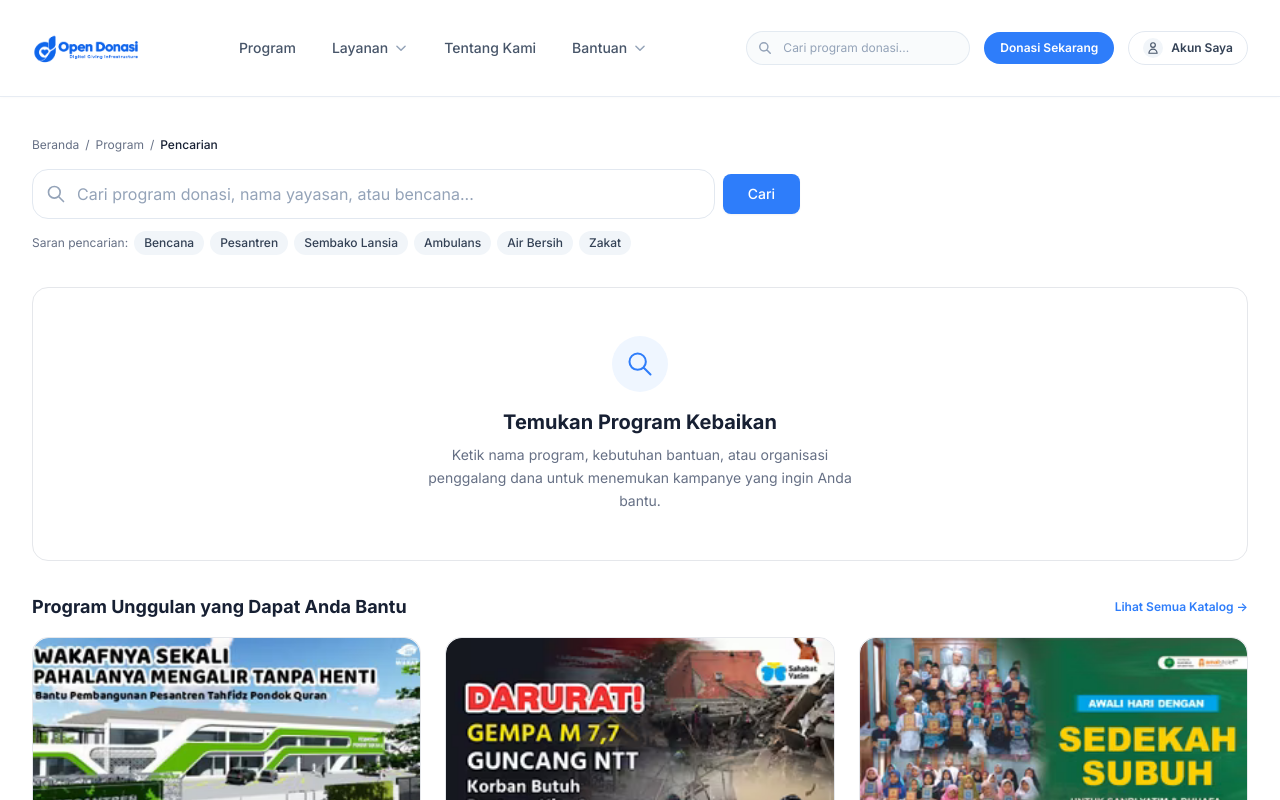
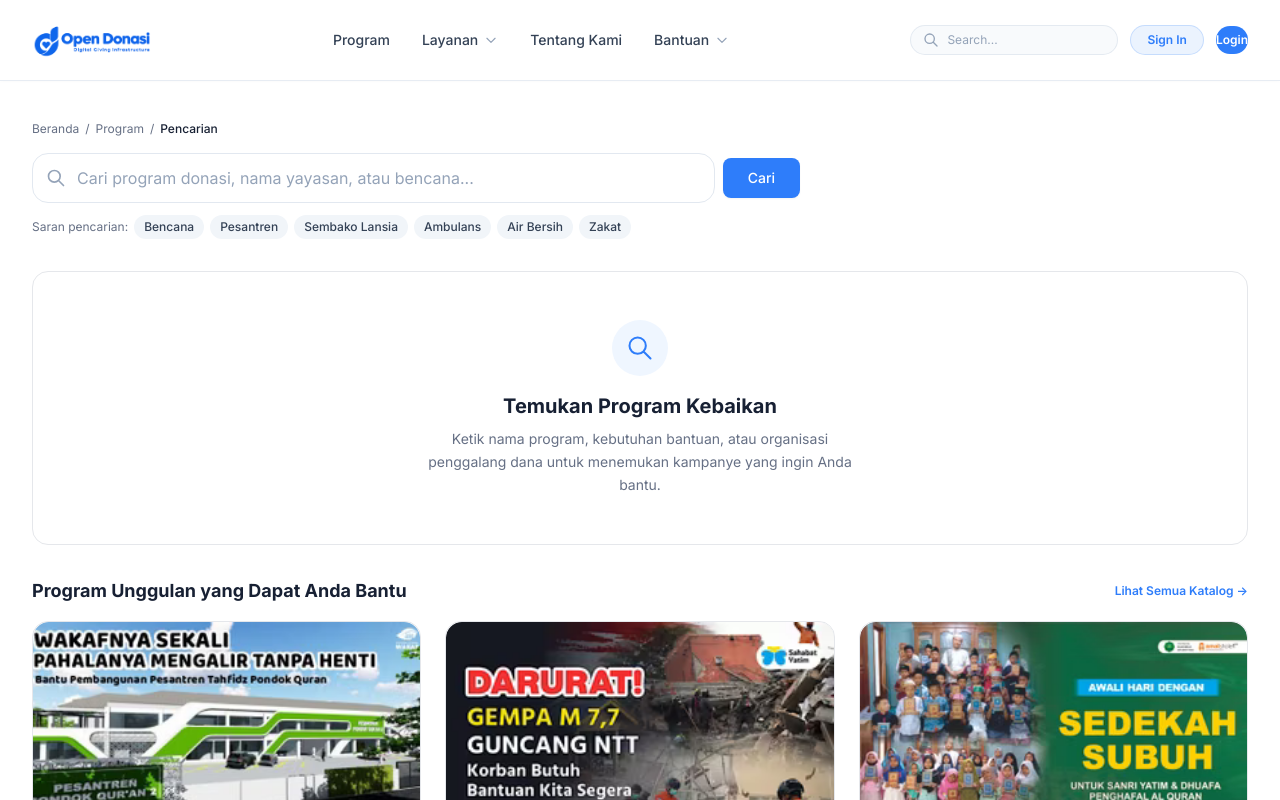
Before and after one commit to inzhagii/opendonasi, a React (Vite) app: page /search in a window 1280 px wide. Shown: the top 800 px of the page. Built offline with nearby package versions, Linux system fonts and the light colour scheme.

Commit message:
feat(home): sesuaikan navbar expandable search, hero carousel, dan quick action sesuai referensi visual

```diff
--- a/src/components/layout/Header.jsx
+++ b/src/components/layout/Header.jsx
@@ -1,4 +1,5 @@
-import { useState } from 'react';
+// Komponen Header/Navbar OpenDonasi dengan tata letak modern, full search bar expandable, dan responsif.
+import { useState, useRef, useEffect } from 'react';
 import { Link, useNavigate, useLocation } from 'react-router-dom';
 import logoImg from '../../assets/logo/logo.png';
 import { useClickOutside } from '../../hooks/useClickOutside';
@@ -6,7 +7,9 @@ import { Container } from '../ui/Container';
 
 export function Header() {
   const [searchQuery, setSearchQuery] = useState('');
+  const [isFullSearch, setIsFullSearch] = useState(false);
   const [openPopover, setOpenPopover] = useState(null); // 'layanan' | 'bantuan' | null
+  const fullSearchInputRef = useRef(null);
   const navigate = useNavigate();
   const location = useLocation();
 
@@ -18,51 +21,123 @@ export function Header() {
     if (openPopover === 'bantuan') setOpenPopover(null);
   }, openPopover === 'bantuan');
 
+  // Auto focus input ketika full search aktif
+  useEffect(() => {
+    if (isFullSearch && fullSearchInputRef.current) {
+      fullSearchInputRef.current.focus();
+    }
+  }, [isFullSearch]);
+
+  // Tutup full search & popover saat berpindah rute
+  const [prevPath, setPrevPath] = useState(location.pathname);
+  if (prevPath !== location.pathname) {
+    setPrevPath(location.pathname);
+    setIsFullSearch(false);
+    setOpenPopover(null);
+  }
+
+  // Handle submit pencarian
   const handleSearchSubmit = (e) => {
     e.preventDefault();
     if (searchQuery.trim()) {
       navigate(`/search?q=${encodeURIComponent(searchQuery.trim())}`);
-      setSearchQuery('');
+      setIsFullSearch(false);
+    }
+  };
+
+  // Tutup pencarian dengan tombol Escape
+  const handleKeyDown = (e) => {
+    if (e.key === 'Escape') {
+      setIsFullSearch(false);
     }
   };
 
   const closePopovers = () => setOpenPopover(null);
-
   const isActive = (path) => location.pathname === path;
 
   return (
-    <header className="sticky top-0 z-40 bg-white/95 backdrop-blur-md border-b border-slate-200/80 shadow-[0_1px_3px_0_rgba(0,0,0,0.02)] transition-colors">
+    <header className="sticky top-0 z-40 bg-white/95 backdrop-blur-md border-b border-slate-200/80 shadow-[0_1px_3px_0_rgba(0,0,0,0.02)] transition-all duration-200">
+      {/* ========================================================================= */}
+      {/* 1. KONDISI FULL SEARCH MODE (MENGGANTIKAN SELURUH NAVBAR SECARA PENUH)   */}
+      {/* ========================================================================= */}
+      {isFullSearch ? (
+        <div className="w-full bg-white animate-in fade-in duration-150">
+          <Container className="h-20 flex items-center justify-between gap-3 sm:gap-4">
+            <form onSubmit={handleSearchSubmit} className="flex-1 flex items-center gap-3">
+              {/* Ikon Pencarian */}
+              <div className="shrink-0 text-primary pl-1 sm:pl-2">
+                <svg className="w-5 h-5 sm:w-6 sm:h-6" fill="none" viewBox="0 0 24 24" stroke="currentColor" strokeWidth={2}>
+                  <path strokeLinecap="round" strokeLinejoin="round" d="M21 21l-6-6m2-5a7 7 0 11-14 0 7 7 0 0114 0z" />
+                </svg>
+              </div>
+
+              {/* Input Full Width */}
+              <input
+                ref={fullSearchInputRef}
+                type="text"
+                value={searchQuery}
+                onChange={(e) => setSearchQuery(e.target.value)}
+                onKeyDown={handleKeyDown}
+                placeholder="Cari program kebaikan, zakat, bencana, yayasan..."
+                className="w-full text-sm sm:text-base text-slate-800 placeholder:text-slate-400 bg-transparent focus:outline-none py-2"
+                aria-label="Pencarian program donasi penuh"
+              />
+
+              {/* Tombol Aksi Cari */}
+              <button
+                type="submit"
+                className="shrink-0 px-4 sm:px-5 py-2 text-xs sm:text-sm font-semibold text-white bg-primary hover:bg-primary-hover rounded-full shadow-xs transition-all active:scale-95"
+              >
+                Cari
+              </button>
+            </form>
+
+            {/* Tombol Tutup / Close Full Search */}
+            <button
+              type="button"
+              onClick={() => setIsFullSearch(false)}
+              className="shrink-0 p-2 text-slate-400 hover:text-slate-700 hover:bg-slate-100 rounded-full transition-colors"
+              aria-label="Tutup pencarian"
+            >
+              <svg className="w-5 h-5" fill="none" viewBox="0 0 24 24" stroke="currentColor" strokeWidth={2}>
+                <path strokeLinecap="round" strokeLinejoin="round" d="M6 18L18 6M6 6l12 12" />
+              </svg>
+            </button>
+          </Container>
+        </div>
+      ) : (
+        /* ========================================================================= */
+        /* 2. KONDISI NAVBAR NORMAL (SESUAI GAMBAR REFERENSI PO)                     */
+        /* ========================================================================= */
+        <>
           {/* ===== HEADER DESKTOP (md:block) ===== */}
           <div className="hidden md:block">
-        <Container className="h-22 lg:h-24 flex items-center justify-between gap-6 lg:gap-8">
-          {/* Sisi Kiri: Logo Brand & Divider */}
-          <div className="flex items-center gap-3 shrink-0">
+            <Container className="h-20 lg:h-22 flex items-center justify-between gap-6 lg:gap-8">
+              {/* Sisi Kiri: Logo Brand OpenDonasi */}
+              <div className="flex items-center shrink-0">
                 <Link
                   to="/"
                   onClick={closePopovers}
                   className="flex items-center focus-visible:outline-none focus-visible:ring-2 focus-visible:ring-primary rounded-lg transition-transform hover:opacity-95"
                   aria-label="Kembali ke Beranda OpenDonasi"
                 >
-              <img src={logoImg} alt="OpenDonasi Logo" className="h-9 w-auto object-contain" />
+                  <img src={logoImg} alt="OpenDonasi Logo" className="h-9 lg:h-10 w-auto object-contain" />
                 </Link>
               </div>
 
-          {/* Sisi Tengah: Menu Navigasi Terstruktur */}
-          <nav className="flex items-center gap-1.5 lg:gap-2 text-sm font-medium" aria-label="Navigasi Utama">
+              {/* Sisi Tengah: Menu Navigasi (Program, Layanan, Tentang Kami, Bantuan) */}
+              <nav className="flex items-center gap-1 lg:gap-2 text-sm font-medium" aria-label="Navigasi Utama">
                 {/* Menu Program */}
                 <Link
                   to="/program"
                   onClick={closePopovers}
-              className={`relative px-3.5 py-2 rounded-lg text-[14px] transition-all duration-150 ${
+                  className={`px-3 py-1.5 rounded-lg text-[14px] transition-all duration-150 ${
                     isActive('/program')
-                  ? 'text-primary font-semibold bg-primary/8 shadow-2xs'
-                  : 'text-slate-600 hover:text-primary hover:bg-slate-50'
+                      ? 'text-primary font-semibold'
+                      : 'text-slate-700 hover:text-primary hover:bg-slate-50'
                   }`}
                 >
                   Program
-              {isActive('/program') && (
-                <span className="absolute bottom-0 left-1/2 -translate-x-1/2 w-4 h-0.5 bg-primary rounded-full" />
-              )}
                 </Link>
 
                 {/* Menu Layanan (Popover Interaktif) */}
@@ -72,10 +147,10 @@ export function Header() {
                     onClick={() => setOpenPopover(openPopover === 'layanan' ? null : 'layanan')}
                     aria-expanded={openPopover === 'layanan'}
                     aria-haspopup="true"
-                className={`flex items-center gap-1.5 px-3.5 py-2 rounded-lg text-[14px] transition-all duration-150 focus-visible:outline-none focus-visible:ring-2 focus-visible:ring-primary ${
+                    className={`flex items-center gap-1.5 px-3 py-1.5 rounded-lg text-[14px] transition-all duration-150 focus-visible:outline-none focus-visible:ring-2 focus-visible:ring-primary ${
                       openPopover === 'layanan' || ['/zakat', '/infaq', '/sedekah', '/wakaf'].includes(location.pathname)
-                    ? 'text-primary font-semibold bg-primary/8 shadow-2xs'
-                    : 'text-slate-600 hover:text-primary hover:bg-slate-50'
+                        ? 'text-primary font-semibold'
+                        : 'text-slate-700 hover:text-primary hover:bg-slate-50'
                     }`}
                   >
                     <span>Layanan</span>
@@ -86,7 +161,7 @@ export function Header() {
                       fill="none"
                       viewBox="0 0 24 24"
                       stroke="currentColor"
-                  strokeWidth={2.5}
+                      strokeWidth={2}
                     >
                       <path strokeLinecap="round" strokeLinejoin="round" d="M19 9l-7 7-7-7" />
                     </svg>
@@ -151,7 +226,7 @@ export function Header() {
                         </div>
                         <div>
                           <div className="font-semibold text-slate-900 text-sm group-hover:text-primary transition-colors">Sedekah</div>
-                      <p className="text-xs text-slate-500 leading-snug mt-0.5">Bantuan paket pangan & santunan rutin harian</p>
+                          <p className="text-xs text-slate-500 leading-snug mt-0.5">Bantuan paket pangan & santunan santri yatim</p>
                         </div>
                       </Link>
 
@@ -179,16 +254,13 @@ export function Header() {
                 <Link
                   to="/tentang"
                   onClick={closePopovers}
-              className={`relative px-3.5 py-2 rounded-lg text-[14px] transition-all duration-150 ${
+                  className={`px-3 py-1.5 rounded-lg text-[14px] transition-all duration-150 ${
                     isActive('/tentang')
-                  ? 'text-primary font-semibold bg-primary/8 shadow-2xs'
-                  : 'text-slate-600 hover:text-primary hover:bg-slate-50'
+                      ? 'text-primary font-semibold'
+                      : 'text-slate-700 hover:text-primary hover:bg-slate-50'
                   }`}
                 >
                   Tentang Kami
-              {isActive('/tentang') && (
-                <span className="absolute bottom-0 left-1/2 -translate-x-1/2 w-4 h-0.5 bg-primary rounded-full" />
-              )}
                 </Link>
 
                 {/* Menu Bantuan (Popover) */}
@@ -198,10 +270,10 @@ export function Header() {
                     onClick={() => setOpenPopover(openPopover === 'bantuan' ? null : 'bantuan')}
                     aria-expanded={openPopover === 'bantuan'}
                     aria-haspopup="true"
-                className={`flex items-center gap-1.5 px-3.5 py-2 rounded-lg text-[14px] transition-all duration-150 focus-visible:outline-none focus-visible:ring-2 focus-visible:ring-primary ${
+                    className={`flex items-center gap-1.5 px-3 py-1.5 rounded-lg text-[14px] transition-all duration-150 focus-visible:outline-none focus-visible:ring-2 focus-visible:ring-primary ${
                       openPopover === 'bantuan' || ['/faq', '/kontak'].includes(location.pathname)
-                    ? 'text-primary font-semibold bg-primary/8 shadow-2xs'
-                    : 'text-slate-600 hover:text-primary hover:bg-slate-50'
+                        ? 'text-primary font-semibold'
+                        : 'text-slate-700 hover:text-primary hover:bg-slate-50'
                     }`}
                   >
                     <span>Bantuan</span>
@@ -212,7 +284,7 @@ export function Header() {
                       fill="none"
                       viewBox="0 0 24 24"
                       stroke="currentColor"
-                  strokeWidth={2.5}
+                      strokeWidth={2}
                     >
                       <path strokeLinecap="round" strokeLinejoin="round" d="M19 9l-7 7-7-7" />
                     </svg>
@@ -261,50 +333,44 @@ export function Header() {
                 </div>
               </nav>
 
-          {/* Sisi Kanan: Pencarian Modern & Tombol Aksi */}
-          <div className="flex items-center gap-3.5 shrink-0">
-            {/* Input Pencarian Berdesain Pill */}
-            <form onSubmit={handleSearchSubmit} className="relative w-44 lg:w-56 group">
-              <input
-                type="text"
-                value={searchQuery}
-                onChange={(e) => setSearchQuery(e.target.value)}
-                placeholder="Cari program donasi..."
-                className="w-full pl-9 pr-3 py-2 text-xs rounded-full border border-slate-200/90 bg-slate-50/80 hover:bg-slate-50 focus:bg-white focus:outline-none focus:ring-3 focus:ring-primary/15 focus:border-primary transition-all placeholder:text-slate-400 font-normal"
-              />
-              <button
-                type="submit"
-                aria-label="Cari"
-                className="absolute inset-y-0 left-0 pl-3 flex items-center text-slate-400 group-hover:text-primary transition-colors"
+              {/* Sisi Kanan: Search Input Pill & Tombol Sign In / Login */}
+              <div className="flex items-center gap-3 shrink-0">
+                {/* Search Bar Pill (Klik untuk membuka Full Search Mode) */}
+                <div
+                  onClick={() => setIsFullSearch(true)}
+                  className="cursor-pointer relative w-44 lg:w-52 flex items-center bg-slate-50/90 hover:bg-slate-100/90 border border-slate-200/90 rounded-full px-3 py-1.5 transition-all text-xs text-slate-400 group"
+                  role="button"
+                  tabIndex={0}
+                  onKeyDown={(e) => {
+                    if (e.key === 'Enter' || e.key === ' ') {
+                      setIsFullSearch(true);
+                    }
+                  }}
+                  aria-label="Buka pencarian penuh"
                 >
-                <svg className="w-3.5 h-3.5" fill="none" viewBox="0 0 24 24" stroke="currentColor" strokeWidth={2.5}>
+                  <svg className="w-4 h-4 text-slate-400 group-hover:text-primary transition-colors mr-2 shrink-0" fill="none" viewBox="0 0 24 24" stroke="currentColor" strokeWidth={2}>
                     <path strokeLinecap="round" strokeLinejoin="round" d="M21 21l-6-6m2-5a7 7 0 11-14 0 7 7 0 0114 0z" />
                   </svg>
-              </button>
-            </form>
+                  <span className="truncate">{searchQuery ? searchQuery : 'Search...'}</span>
+                </div>
 
-            {/* Tombol Donasi Cepat */}
-            <Link to="/program" onClick={closePopovers} className="hidden xl:inline-block">
+                {/* Tombol Sign In (Rounded-Full Pill, Soft Blue Background & Border, Blue Text) */}
+                <Link to="/profil" onClick={closePopovers}>
                   <button
                     type="button"
-                className="px-4 py-2 text-xs font-semibold text-white bg-primary hover:bg-primary-hover rounded-full shadow-xs hover:shadow transition-all focus:outline-none focus-visible:ring-2 focus-visible:ring-primary active:scale-[0.98]"
+                    className="px-4 py-1.5 text-xs font-semibold text-primary bg-[#EBF3FE] hover:bg-primary/15 border border-primary/20 rounded-full transition-all focus:outline-none focus-visible:ring-2 focus-visible:ring-primary active:scale-95"
                   >
-                Donasi Sekarang
+                    Sign In
                   </button>
                 </Link>
 
-            {/* Tombol Akun / Profil */}
-            <Link to="/profil" onClick={closePopovers} className="shrink-0">
+                {/* Tombol Login (Rounded-Full Pill, Solid Primary Blue Background, White Text) */}
+                <Link to="/profil" onClick={closePopovers}>
                   <button
                     type="button"
-                className="flex items-center gap-2 px-3.5 py-1.5 rounded-full border border-slate-200 hover:border-primary/40 bg-white hover:bg-primary/5 text-slate-700 hover:text-primary transition-all text-xs font-semibold focus:outline-none focus-visible:ring-2 focus-visible:ring-primary"
+                    className="px-4.5 py-1.5 text-xs font-semibold text-white bg-primary hover:bg-primary-hover rounded-full shadow-2xs hover:shadow-xs transition-all focus:outline-none focus-visible:ring-2 focus-visible:ring-primary active:scale-95"
                   >
-                <span className="w-5 h-5 rounded-full bg-slate-100 text-slate-600 flex items-center justify-center">
-                  <svg className="w-3.5 h-3.5" fill="none" viewBox="0 0 24 24" stroke="currentColor" strokeWidth={2}>
-                    <path strokeLinecap="round" strokeLinejoin="round" d="M16 7a4 4 0 11-8 0 4 4 0 018 0zM12 14a7 7 0 00-7 7h14a7 7 0 00-7-7z" />
-                  </svg>
-                </span>
-                <span>Akun Saya</span>
+                    Login
                   </button>
                 </Link>
               </div>
@@ -313,33 +379,30 @@ export function Header() {
 
           {/* ===== HEADER MOBILE RINGKAS (md:hidden) ===== */}
           <div className="block md:hidden px-4 py-3">
-        <div className="flex items-center gap-3">
+            <div className="flex items-center justify-between gap-3">
               {/* Logo Mobile */}
               <Link to="/" onClick={closePopovers} className="shrink-0 flex items-center" aria-label="Kembali ke Beranda OpenDonasi">
                 <img src={logoImg} alt="OpenDonasi" className="h-7 w-auto object-contain" />
               </Link>
 
-          {/* Kolom Pencarian Mobile Berdampingan dengan Logo */}
-          <form onSubmit={handleSearchSubmit} className="relative flex-1 min-w-0">
-            <input
-              type="text"
-              value={searchQuery}
-              onChange={(e) => setSearchQuery(e.target.value)}
-              placeholder="Cari program donasi..."
-              className="w-full pl-8 pr-3 py-1.5 text-xs rounded-full border border-slate-200 bg-slate-50 focus:bg-white focus:outline-none focus:ring-2 focus:ring-primary focus:border-transparent transition-all placeholder:text-slate-400"
-            />
+              {/* Tombol Search Mobile (Pill Shape: Klik untuk Buka Full Search Navbar) */}
               <button
-              type="submit"
-              aria-label="Cari"
-              className="absolute inset-y-0 left-0 pl-2.5 flex items-center text-slate-400"
+                type="button"
+                onClick={() => setIsFullSearch(true)}
+                className="flex-1 max-w-[200px] flex items-center gap-2 bg-slate-50 border border-slate-200/90 rounded-full px-3 py-1.5 text-xs text-slate-400 active:bg-slate-100 transition-colors"
+                aria-label="Buka pencarian"
               >
-              <svg className="w-3.5 h-3.5" fill="none" viewBox="0 0 24 24" stroke="currentColor" strokeWidth={2}>
+                <svg className="w-3.5 h-3.5 text-slate-400 shrink-0" fill="none" viewBox="0 0 24 24" stroke="currentColor" strokeWidth={2}>
                   <path strokeLinecap="round" strokeLinejoin="round" d="M21 21l-6-6m2-5a7 7 0 11-14 0 7 7 0 0114 0z" />
                 </svg>
+                <span className="truncate">Search...</span>
               </button>
-          </form>
             </div>
           </div>
+        </>
+      )}
     </header>
   );
 }
+
+export default Header;
--- a/src/data/content.js
+++ b/src/data/content.js
@@ -9,7 +9,6 @@ import banner3 from '../assets/image/banner/banner3.png';
 import banner4 from '../assets/image/banner/banner4.png';
 
 import iconLovely from '../assets/icons/icons_layanan/lovely.svg';
-import iconZakat from '../assets/icons/icons_kategori/zakat.svg';
 import iconDevices from '../assets/icons/icons_layanan/devices.svg';
 import iconCourier from '../assets/icons/icons_layanan/courier-express-.svg';
 import iconMessages from '../assets/icons/icons_layanan/messages.svg';
@@ -45,7 +44,6 @@ export const BANNERS = [
   },
 ];
 
-// Usulan sementara pemetaan 5 layanan (menunggu review visual pengguna)
 export const SERVICES = [
   {
     id: 'donasi',
@@ -58,7 +56,7 @@ export const SERVICES = [
     id: 'zakat',
     name: 'Zakat',
     route: '/zakat',
-    icon: iconZakat,
+    icon: iconMessages,
     desc: 'Hitung dan tunaikan zakat maal & penghasilan',
   },
   {
@@ -79,7 +77,7 @@ export const SERVICES = [
     id: 'wakaf',
     name: 'Wakaf',
     route: '/wakaf',
-    icon: iconMessages,
+    icon: iconDevices,
     desc: 'Amal jariyah sarana belajar berkelanjutan',
   },
 ];
```
Also changed, not shown: src/components/campaign/HeroCarousel.jsx (+32 -31 lines), src/components/campaign/QuickServiceBar.jsx (+87 -21 lines). Lines whose indentation alone changed are shown as unchanged.
